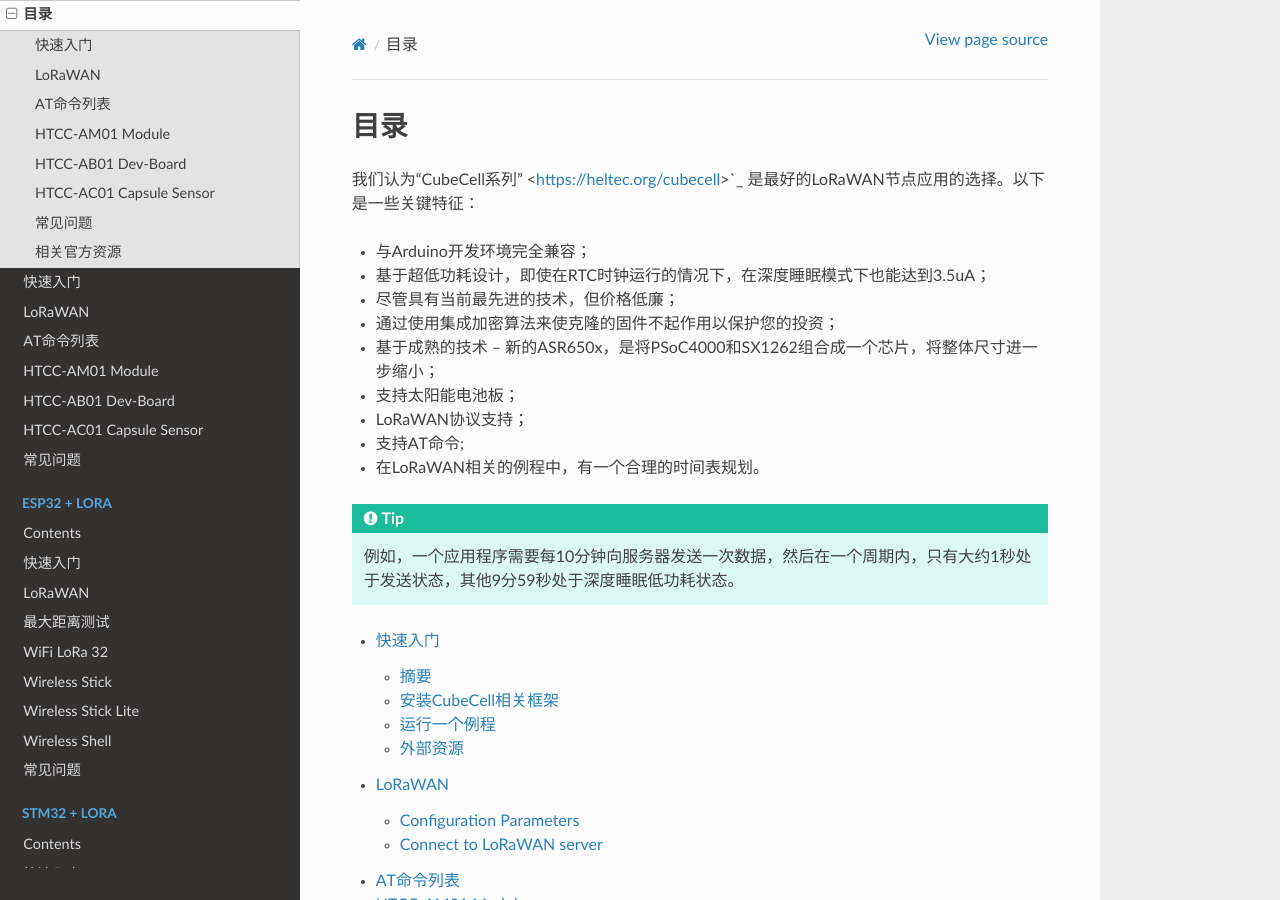
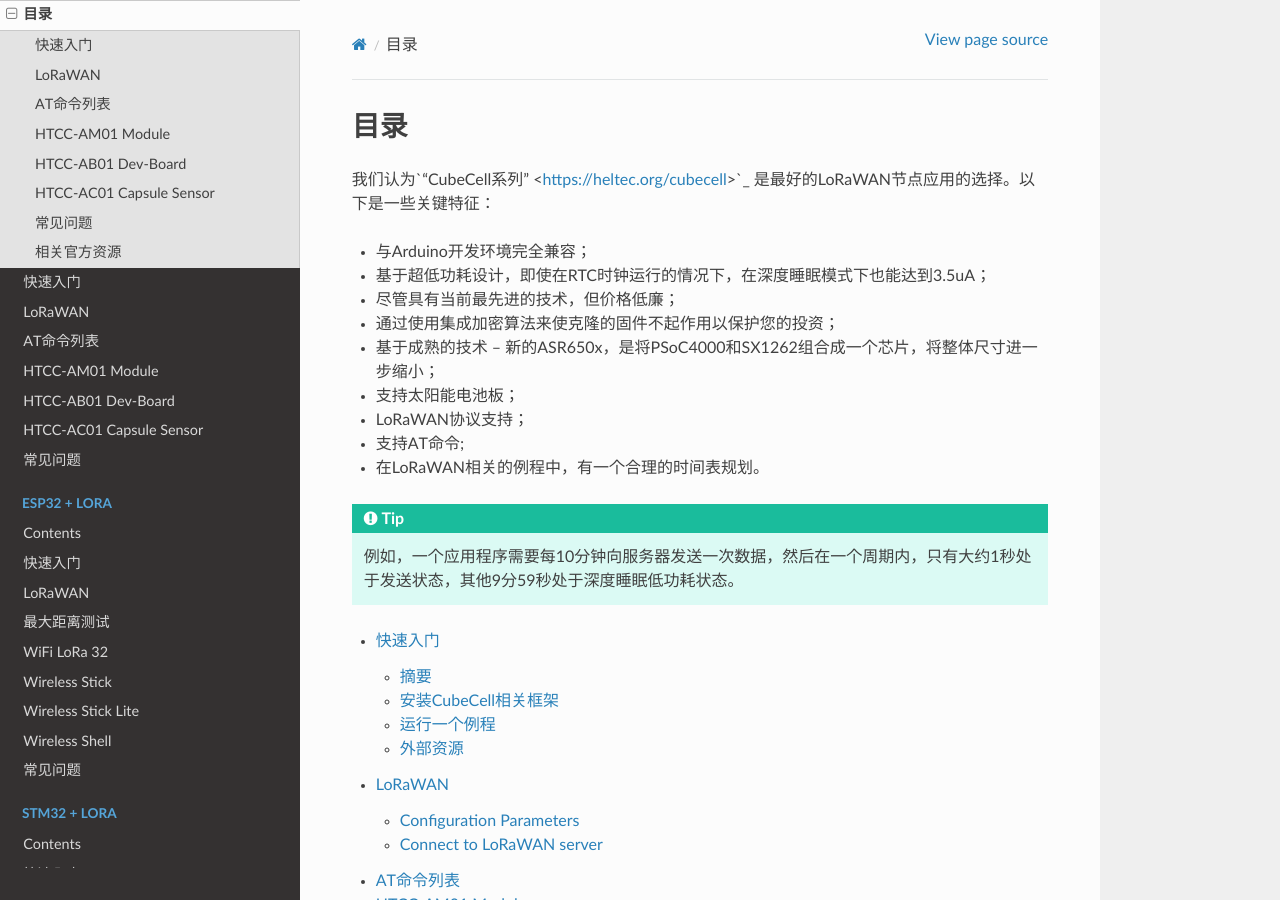
Before and after one commit to HelTecAutomation/HeltecDocs-zh_CN, a Sphinx documentation site: the page built from zh_CN/source/cubecell/index.rst, in a window 1280 px wide and 900 px high. Built offline with Sphinx 7.4.7 and the Read the Docs theme 2.0.0, drawn with Linux system fonts in a browser that asks for light colours; pages that are not in the unit, such as notebooks, are missing from menus.

```diff
--- a/zh_CN/source/cubecell/index.rst
+++ b/zh_CN/source/cubecell/index.rst
@@ -1,7 +1,7 @@
 目录
 ====
 
-我们认为“CubeCell系列” <https://heltec.org/cubecell>`_ 是最好的LoRaWAN节点应用的选择。以下是一些关键特征：
+我们认为`“CubeCell系列” <https://heltec.org/cubecell>`_ 是最好的LoRaWAN节点应用的选择。以下是一些关键特征：
 
 -  与Arduino开发环境完全兼容；
 -  基于超低功耗设计，即使在RTC时钟运行的情况下，在深度睡眠模式下也能达到3.5uA；
```
